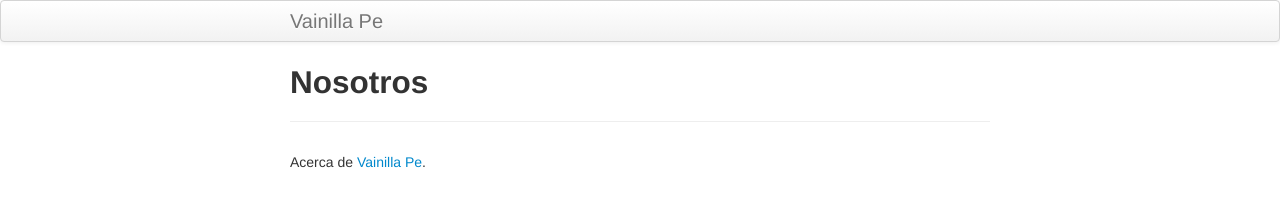
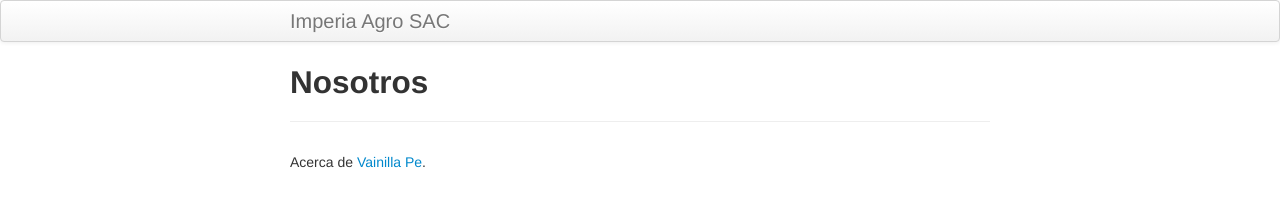
Before and after one commit to iandefilippi/imperia, a Jekyll site: the page built from pages/about.md, in a window 1280 px wide. Shown: the top 203 px of the page. Built offline with Jekyll 4.4.1, drawn with Linux system fonts in a browser that asks for light colours.

Commit message:
Update _config.yml

```diff
--- a/_config.yml
+++ b/_config.yml
@@ -8,7 +8,7 @@ highlighter: rouge
 # Themes are encouraged to use these universal variables
 # so be sure to set them if your theme uses them.
 #
-title : Vainilla Pe
+title : Imperia Agro SAC
 author :
   name : Ian Defilippi
   email : ian@vainilla.pe
```
